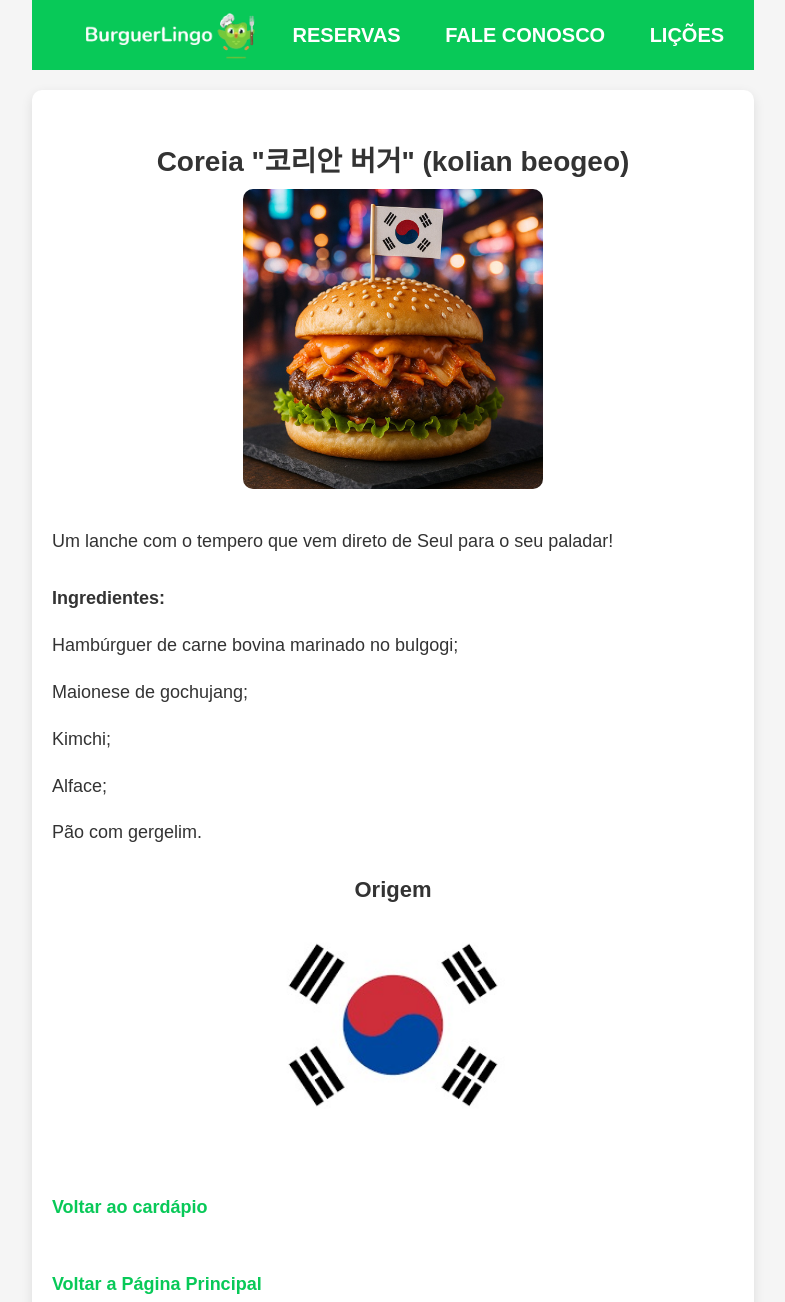
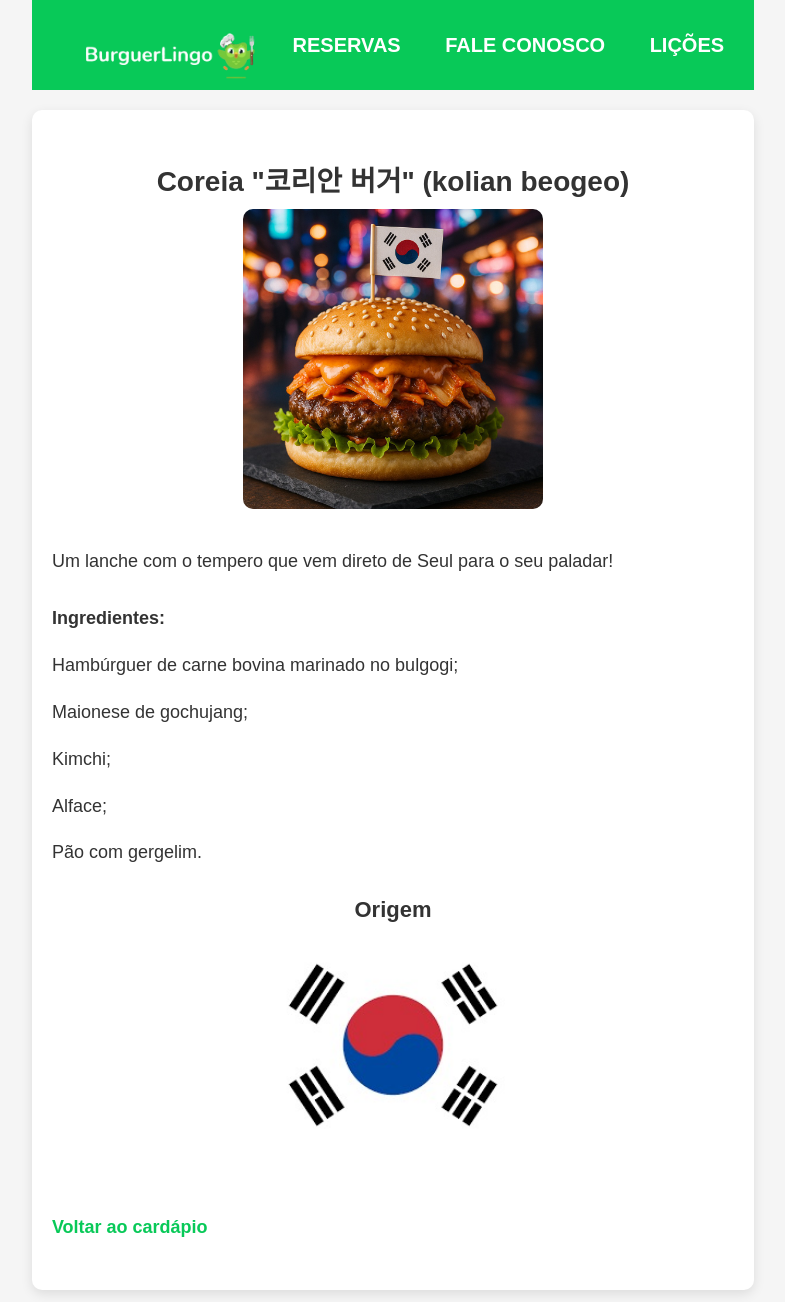
Before and after one commit to Pibuspi/BurguerLingo, a plain HTML site: page coreanopage.html in a window 1280 px wide. Shown: the top 1302 px of the page, without its empty margins (247-1032 px from the left). Drawn offline with Linux system fonts and the light colour scheme.

Commit message:
Update coreanopage.html

```diff
--- a/coreanopage.html
+++ b/coreanopage.html
@@ -11,7 +11,7 @@
     </head>
     <body>
              <header>
-            <img src="LogoBurguerDuo.png" alt="Logo da Empresa">
+            <a href="index.html"><img src="LogoBurguerDuo.png" alt="Logo da Empresa"></a>
         <nav>
         <a href="reservas.html">RESERVAS</a>
         <a href="fale conosco.html">FALE CONOSCO</a>
@@ -39,7 +39,6 @@
             <img src="coreiaflag.jpeg" alt="Bandeira da Coréia do Sul" width="60">
 
             <p><a href="cardapio.html"> Voltar ao cardápio</a></p>
-            <p><a href="index.html">Voltar a Página Principal</a></p>
         </main>
 
         <footer>
```
